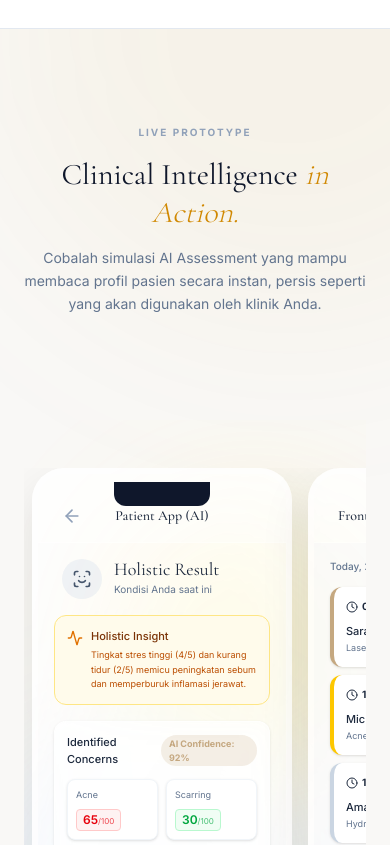
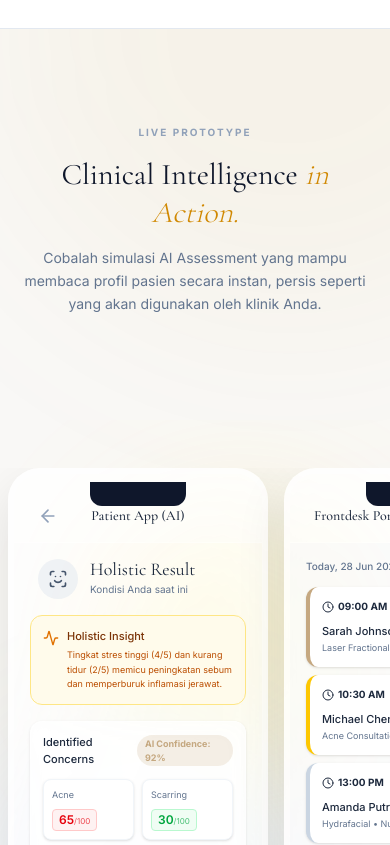
Before and after one commit to jasurddev/AuraWellness, a Next.js app: page / in a window 390 px wide. Shown: the part 10940-11785 px from the top of the page. Built offline with nearby package versions, Linux system fonts and the light colour scheme.

Commit message:
fix: remove wrapper constraints in page.tsx to allow mockups to span full viewport width

```diff
--- a/src/app/page.tsx
+++ b/src/app/page.tsx
@@ -146,11 +146,11 @@ export default function Home() {
       </section>
 
       {/* 5. Live AI Scanner Demo (Proof of Concept) */}
-      <section className="pt-24 md:pt-32 pb-24 md:pb-32 px-6 bg-[#F9F8F6] overflow-hidden relative border-b border-slate-200">
+      <section className="pt-24 md:pt-32 pb-24 md:pb-32 bg-[#F9F8F6] overflow-hidden relative border-b border-slate-200">
         {/* Subtle background decoration */}
         <div className="absolute top-0 right-0 w-[600px] h-[600px] bg-yellow-600/5 rounded-full blur-[100px] -translate-y-1/2 translate-x-1/3 pointer-events-none"></div>
-        <div className="max-w-7xl mx-auto">
-          <div className="text-center mb-16 relative z-10">
+        <div className="w-full">
+          <div className="text-center mb-16 relative z-10 max-w-7xl mx-auto px-6">
             <span className="text-[10px] font-bold uppercase tracking-[0.2em] text-slate-400 mb-4 block">LIVE PROTOTYPE</span>
             <h2 className="text-3xl md:text-5xl font-serif text-slate-900 leading-tight">
               Clinical Intelligence <i className="text-yellow-600 font-light">in Action.</i>
@@ -163,7 +163,7 @@ export default function Home() {
             whileInView={{ opacity: 1, y: 0 }}
             viewport={{ once: true }}
             transition={{ duration: 1, ease: "easeOut" }}
-            className="relative w-full max-w-5xl mx-auto flex items-center justify-center relative z-10"
+            className="relative w-full mx-auto flex items-center justify-center z-10"
           >
             <LiveAIScannerDemo />
           </motion.div>
```
